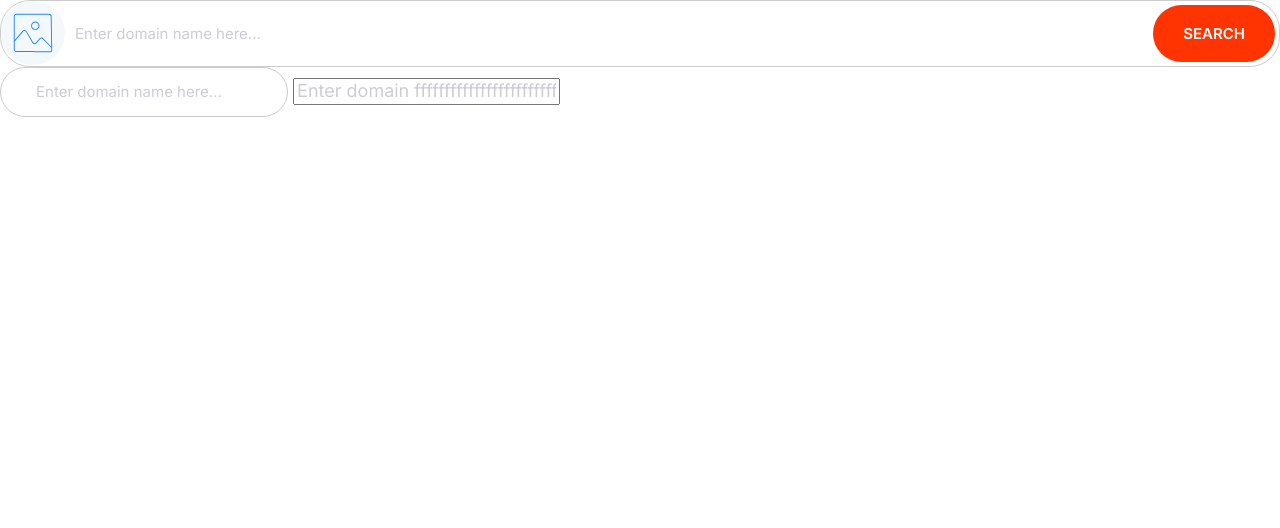
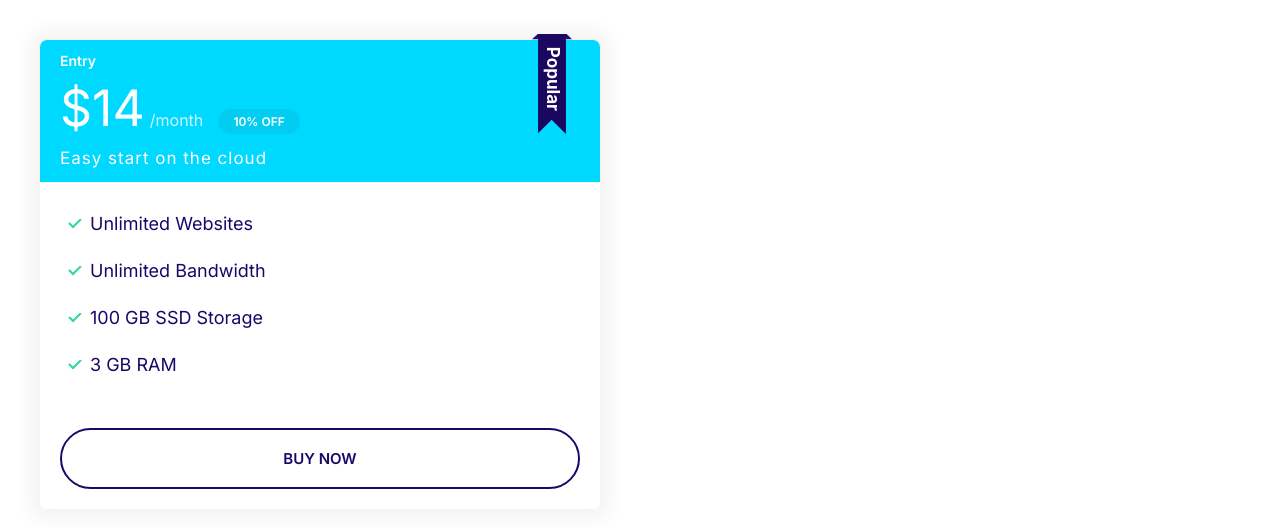
Before and after one commit to 2Up1Down/moshify, a plain HTML site: page index.html in a window 1280 px wide. Drawn offline with Linux system fonts and the light colour scheme.

Commit message:
Plans/card component added

```diff
--- a/css/styles.css
+++ b/css/styles.css
@@ -135,6 +135,7 @@ a {
 
   .badge--small {
     font-size: 1.2rem;
+    padding: 0.5rem 1.5rem;
   }
 }
 
@@ -288,3 +289,102 @@ a {
     font-size: 1.5rem;
   }
 }
+
+/* Cards */
+
+.card {
+  border-radius: 7px;
+  box-shadow: 0 0 20px 10px #f3f3f3;
+  overflow: hidden;
+}
+
+.card__header,
+.card__body {
+  padding: 1rem 2rem;
+}
+
+.card--primary .card__header {
+  background-color: var(--color-primary);
+  color: white;
+}
+
+.card--secondary .card__header {
+  background-color: var(--color-secondary);
+  color: white;
+}
+
+.card--secondary .badge--secondary {
+  background-color: #01cdf1;
+}
+
+/* Plans */
+
+.plan__name {
+  color: white;
+  margin: 0;
+  font-weight: 600;
+  font-size: 2.4rem;
+}
+
+.plan__price {
+  font-size: 6rem;
+}
+
+.plan__billing-cycle {
+  font-size: 2.4rem;
+  font-weight: 300;
+  opacity: 0.8;
+  margin-right: 1rem;
+}
+
+.plan__description {
+  font-size: 2rem;
+  font-weight: 300;
+  letter-spacing: 1px;
+  display: block;
+}
+
+.plan .list__item {
+  margin-bottom: 2rem;
+}
+
+/* The following two propertiy is to make the overflow from the popular.svg visible.badge
+its a neat trick from https://front-back.com/how-to-make-absolute-positioned-elements-overlap-their-overflow-hidden-parent/ */
+.plan--popular .card__header {
+  /* position: relative; */
+}
+
+/* Its a neat trick from https://front-back.com/how-to-make-absolute-positioned-elements-overlap-their-overflow-hidden-parent/ */
+.plan {
+  position: relative;
+}
+
+.plan--popular .card__header::before {
+  content: url(../images/popular.svg);
+  width: 40px;
+  display: inline-block;
+  position: absolute;
+  top: -6px;
+  right: 5%;
+}
+
+@media screen and (min-width: 1024px) {
+  .plan__name {
+    font-size: 1.4rem;
+  }
+
+  .plan__price {
+    font-size: 5rem;
+  }
+
+  .plan__billing-cycle {
+    font-size: 1.6rem;
+  }
+  .plan__description {
+    font-size: 1.7rem;
+  }
+
+  .card__body .list--tick {
+    margin-bottom: 4rem;
+  }
+}
--- a/index.html
+++ b/index.html
@@ -13,24 +13,28 @@
     <title>Document</title>
   </head>
   <body>
-    <div class="input-group">
-      <span class="icon-container"
-        ><svg class="icon icon--primary">
-          <use xlink:href="images/sprite.svg#chevron"></use>
-        </svg>
-      </span>
-
-      <input
-        type="text"
-        class="input"
-        placeholder="Enter domain name here..."
-      />
-      <button class="btn btn--acent">Search</button>
+    <div style="width: 50%; padding: 4rem">
+      <div class="plan plan--popular">
+        <div class="card card--secondary">
+          <header class="card__header">
+            <h3 class="plan__name">Entry</h3>
+            <span class="plan__price">$14</span>
+            <span class="plan__billing-cycle">/month</span>
+            <span class="badge badge--secondary badge--small">10% OFF</span>
+            <span class="plan plan__description">Easy start on the cloud</span>
+          </header>
+          <div class="card__body">
+            <ul class="list list--tick">
+              <li class="list__item">Unlimited Websites</li>
+              <li class="list__item">Unlimited Bandwidth</li>
+              <li class="list__item">100 GB SSD Storage</li>
+              <li class="list__item">3 GB RAM</li>
+            </ul>
+            <button class="btn btn--outline btn--block">Buy now</button>
+          </div>
+        </div>
+      </div>
+      <br />
     </div>
-    <input type="text" class="input" placeholder="Enter domain name here..." />
-    <input
-      type="text"
-      placeholder="Enter domain ffffffffffffffffffffffffffffffffffffffffffffffffff"
-    />
   </body>
 </html>
```
Also changed, not shown: components/plans.html (added, +23 -0 lines), images/popular.svg (added).
